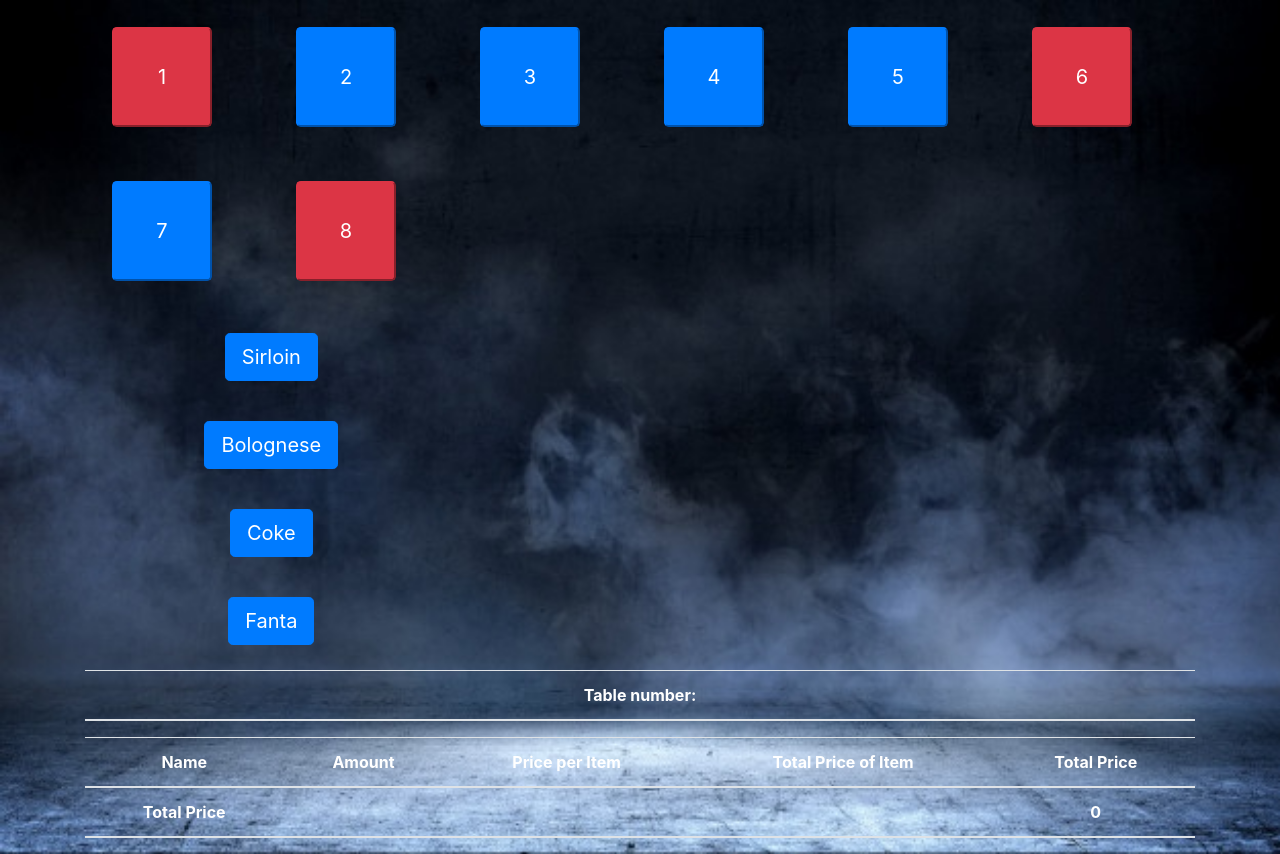
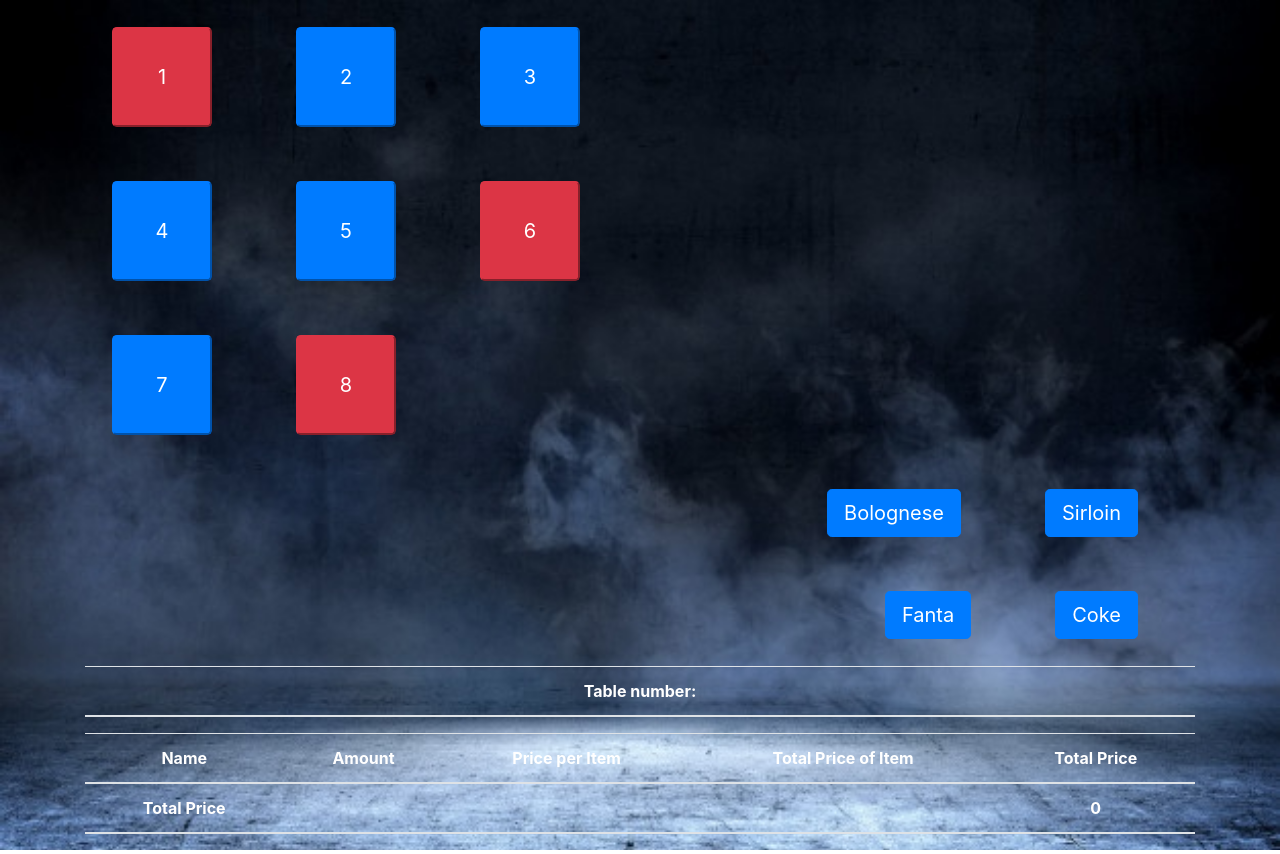
Before and after one commit to Mpinan/POS_system, a React (Create React App) app in the folder pos/: page / in a window 1280 px wide. Built offline with nearby package versions, Linux system fonts and the light colour scheme; the HTML template or start-up script is replaced by a standard one.

Commit message:
Adding layout

```diff
--- a/pos/src/App.css
+++ b/pos/src/App.css
@@ -1,33 +1,9 @@
 .App {
   text-align: center;
 }
-
-@media (prefers-reduced-motion: no-preference) {
-  .App-logo {
-    animation: App-logo-spin infinite 20s linear;
-  }
+#position {
+  width: 50%;
 }
-
-.App-header {
-  background-color: #282c34;
-  min-height: 100vh;
-  display: flex;
-  flex-direction: column;
-  align-items: center;
-  justify-content: center;
-  font-size: calc(10px + 2vmin);
-  color: white;
+.margin {
+  margin: 2px;
 }
-
-.App-link {
-  color: #61dafb;
-}
-
-@keyframes App-logo-spin {
-  from {
-    transform: rotate(0deg);
-  }
-  to {
-    transform: rotate(360deg);
-  }
-}
--- a/pos/src/App.js
+++ b/pos/src/App.js
@@ -5,6 +5,7 @@ import Menu from "./Components/Item/src/menu";
 import "./App.css";
 import { Container, Row, Col } from "reactstrap";
 import ItemsList from "./Components/Item/src/itemsList";
+import { classnames } from "classnames";
 
 class App extends Component {
   state = {
@@ -105,9 +106,10 @@ class App extends Component {
     return (
       <div className="App">
         <Container>
-          <Row className="text-left">
+          <div classname="container" id="position">
+            <Row>
               {listOfTables.map((table, i) => (
-              <div style={{ margin: "2px" }} key={i}>
+                <div style={{ float: "left" }} className="margin" key={i}>
                   <Col xs="6" sm="4">
                     <DinningTable
                       isBusy={this.state.isBusy}
@@ -123,10 +125,10 @@ class App extends Component {
                 </div>
               ))}
             </Row>
-        </Container>
-        <Container>
+          </div>
+          <div className="container" id="position" style={{ float: "right" }}>
             {listItems.map((item, i) => (
-            <div style={{ margin: "2px" }} key={i}>
+              <div style={{ float: "right" }} className="margin" key={i}>
                 <Col xs="4" sm="4" key={i}>
                   <Menu
                     key={i}
@@ -140,13 +142,14 @@ class App extends Component {
                 </Col>
               </div>
             ))}
-        </Container>
-        <Container>
+          </div>
+          <div>
             <ItemsList
               itemsInTable={items}
               tableNumber={selectedTable}
               totalPrice={totalPrice}
             ></ItemsList>
+          </div>
         </Container>
       </div>
     );
```
Lines whose indentation alone changed are shown as unchanged.
